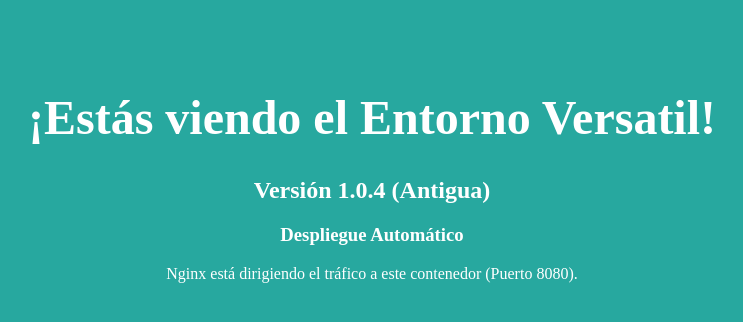
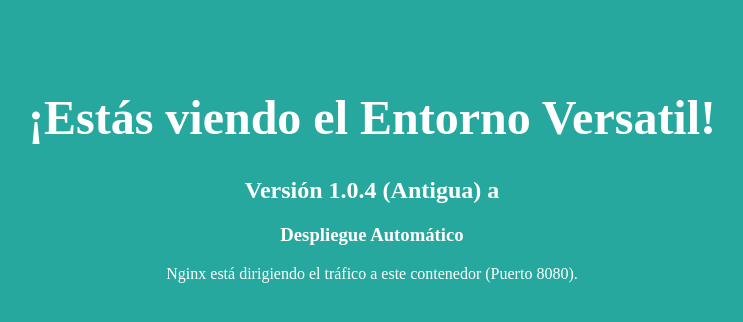
Before and after one commit to JaciyGabo1515/blue-green, a website: page app/index.html in a window 1280 px wide. Shown: the whole page, without its empty margins (268-1011 px from the left). Drawn offline with Linux system fonts and the light colour scheme.

Commit message:
Pequeño cambio

```diff
--- a/app/index.html
+++ b/app/index.html
@@ -10,7 +10,7 @@
 </head>
 <body>
     <h1>¡Estás viendo el Entorno Versatil!</h1>
-    <h2>Versión 1.0.4 (Antigua)</h2>
+    <h2>Versión 1.0.4 (Antigua) a</h2>
     <h3>Despliegue Automático</h3>
     <p>Nginx está dirigiendo el tráfico a este contenedor (Puerto 8080).</p>
 </body>
```
